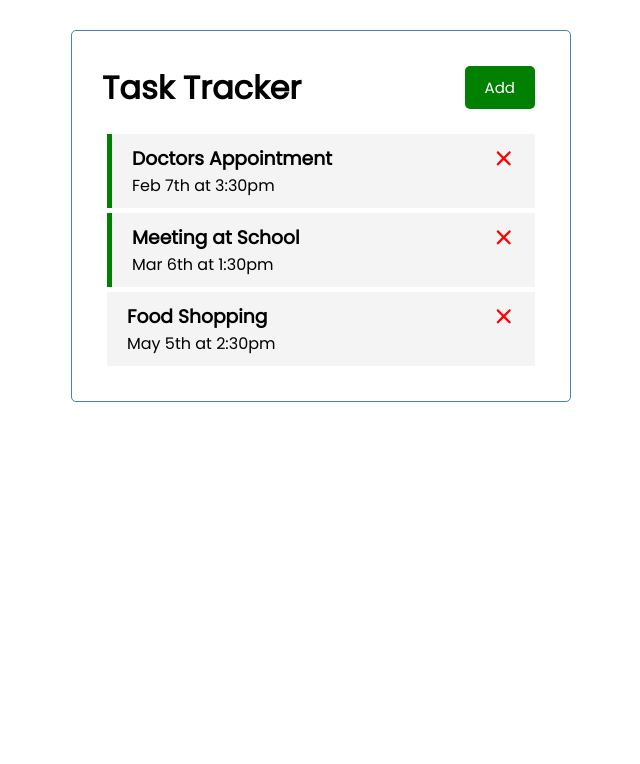
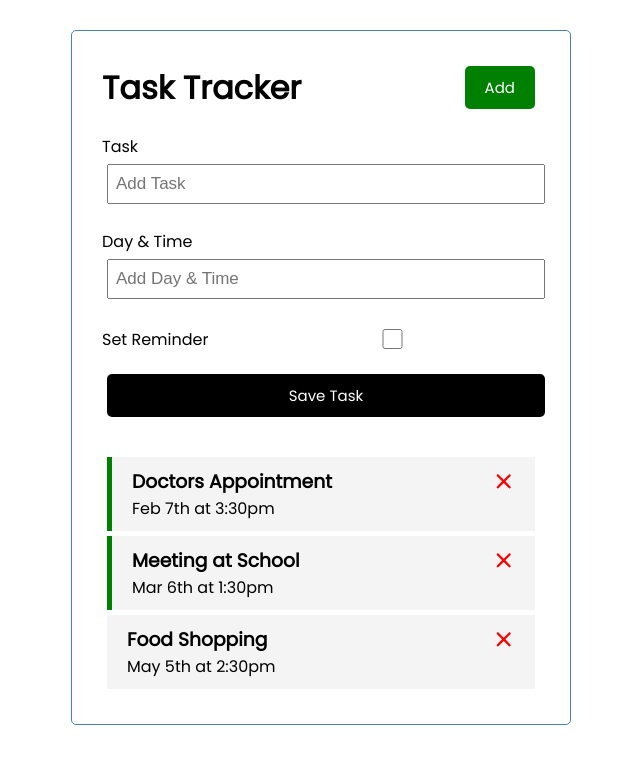
Before and after one commit to albertombundi/Task-Tracer, an Angular app: page / in a window 1280 px wide. Shown: the top 764 px of the page, without its empty margins (319-959 px from the left). Built offline with nearby package versions, Linux system fonts and the light colour scheme; data requests are answered from the project's data file.

Commit message:
Add task Component

```diff
--- a/package.json
+++ b/package.json
@@ -6,7 +6,7 @@
     "start": "ng serve",
     "build": "ng build",
     "watch": "ng build --watch --configuration development",
-  "test": "ng test",
+    "test": "ng test",
     "server": "json-server --watch db.json --port 5000"
   },
   "prettier": {
--- a/src/app/app.ts
+++ b/src/app/app.ts
@@ -4,12 +4,13 @@ import { Header } from './components/header/header';
 import { Tasks } from './components/tasks/tasks';
 import { FontAwesomeModule} from '@fortawesome/angular-fontawesome';
 import { HttpClientModule } from '@angular/common/http';
+import {FormsModule} from '@angular/forms';
 
 
 @Component({
   selector: 'app-root',
   standalone: true,
-  imports: [ Header, Tasks, FontAwesomeModule , HttpClientModule, CommonModule],
+  imports: [ Header, Tasks, FontAwesomeModule , HttpClientModule, CommonModule, FormsModule],
   templateUrl: './app.html',
   styleUrls: ['./app.css']
 })
--- /dev/null
+++ b/src/app/components/add-task/add-task.css
@@ -0,0 +1,3 @@
+.add-form {
+    margin-bottom: 40px;
+}
--- /dev/null
+++ b/src/app/components/add-task/add-task.html
@@ -0,0 +1,15 @@
+<form class="add-form">
+    <div class="form-control">
+        <label for="text">Task</label>
+        <input type="text" name="text" [(ngModel)]="text" id="text" placeholder="Add Task" />
+    </div>
+    <div class="form-control">
+        <label for="text">Day & Time</label>
+        <input type="text" name="day" id="day" placeholder="Add Day & Time" />
+    </div>
+   <div class="form-control form-control-check">
+        <label for="reminder">Set Reminder</label>
+        <input type="checkbox" name="reminder" id="reminder" />
+    </div>
+    <input type="submit" value="Save Task" class="btn btn-block" />
+</form>
--- /dev/null
+++ b/src/app/components/add-task/add-task.ts
@@ -0,0 +1,15 @@
+import { Component } from '@angular/core';
+import {FormsModule} from '@angular/forms';
+
+@Component({
+  selector: 'app-add-task',
+  standalone: true,
+  imports: [FormsModule],
+  templateUrl: './add-task.html',
+  styleUrls: ['./add-task.css']
+})
+export class AddTask {
+  text!: string;
+  day!: string;
+  reminder: boolean = false;
+}
--- a/src/app/components/tasks/tasks.html
+++ b/src/app/components/tasks/tasks.html
@@ -1,3 +1,6 @@
+<app-add-task>
+
+</app-add-task>
 <app-task-item
 	*ngFor="let task of tasks"
 	[task]="task"
--- a/src/app/components/tasks/tasks.ts
+++ b/src/app/components/tasks/tasks.ts
@@ -3,11 +3,12 @@ import { CommonModule } from '@angular/common';
 import { TaskService } from '../../services/task-service';
 import { Task } from '../../Task';
 import { TaskItem } from '../task-item/task-item';
+import { AddTask } from "../add-task/add-task";
 
 @Component({
   selector: 'app-tasks',
   standalone: true,
-  imports: [CommonModule, TaskItem],
+  imports: [CommonModule, TaskItem, AddTask],
   templateUrl: './tasks.html',
   styleUrls: ['./tasks.css']
 })
```
Also changed, not shown: 2 other files (tests, documents, lock files or other folders).
